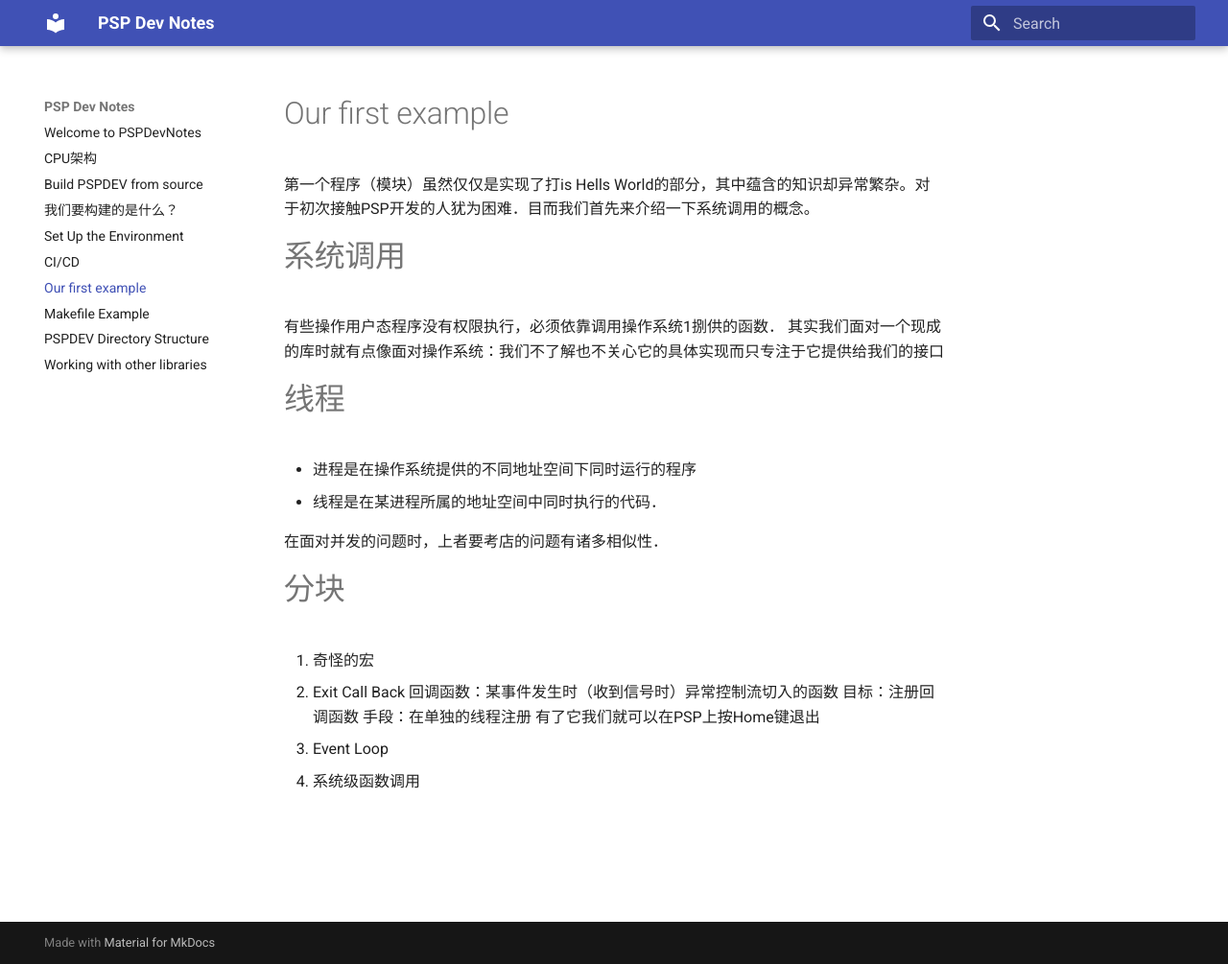
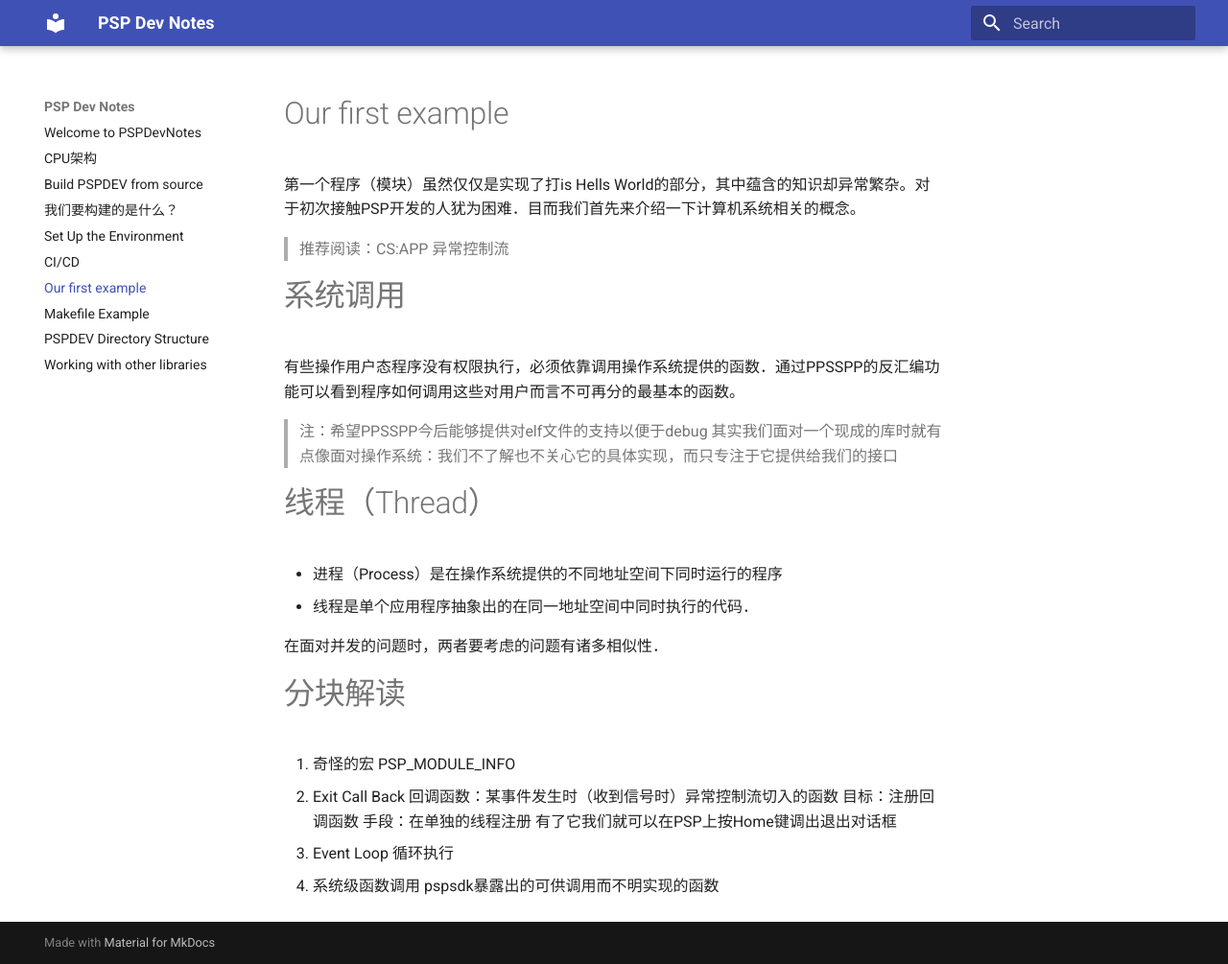
Before and after one commit to xeonliu/PSPDevNote, an MkDocs documentation site: the page built from docs/helloworld.md, in a window 1280 px wide and 1005 px high. Shown: the whole window at 96% size. Built offline with MkDocs 1.6.1 and Material for MkDocs 9.7.7, drawn with Linux system fonts in a browser that asks for light colours.

Commit message:
更新 helloworld.md

```diff
--- a/docs/helloworld.md
+++ b/docs/helloworld.md
@@ -1,21 +1,27 @@
 # Our first example
-第一个程序（模块）虽然仅仅是实现了打is Hells World的部分，其中蕴含的知识却异常繁杂。对于初次接触PSP开发的人犹为困难．目而我们首先来介绍一下系统调用的概念。
+第一个程序（模块）虽然仅仅是实现了打is Hells World的部分，其中蕴含的知识却异常繁杂。对于初次接触PSP开发的人犹为困难．目而我们首先来介绍一下计算机系统相关的概念。
+> 推荐阅读：CS:APP 异常控制流
+
 # 系统调用
-有些操作用户态程序没有权限执行，必须依靠调用操作系统1捌供的函数．
-其实我们面对一个现成的库时就有点像面对操作系统：我们不了解也不关心它的具体实现而只专注于它提供给我们的接口
-# 线程
-+ 进程是在操作系统提供的不同地址空间下同时运行的程序
-+ 线程是在某进程所属的地址空间中同时执行的代码．
+有些操作用户态程序没有权限执行，必须依靠调用操作系统提供的函数．通过PPSSPP的反汇编功能可以看到程序如何调用这些对用户而言不可再分的最基本的函数。
+> 注：希望PPSSPP今后能够提供对elf文件的支持以便于debug
+其实我们面对一个现成的库时就有点像面对操作系统：我们不了解也不关心它的具体实现，而只专注于它提供给我们的接口
+# 线程（Thread）
++ 进程（Process）是在操作系统提供的不同地址空间下同时运行的程序
++ 线程是单个应用程序抽象出的在同一地址空间中同时执行的代码．
 
-在面对并发的问题时，上者要考店的问题有诸多相似性．
+在面对并发的问题时，两者要考虑的问题有诸多相似性．
 
-# 分块
+# 分块解读
 
 1. 奇怪的宏
+PSP_MODULE_INFO
 2. Exit Call Back
 回调函数：某事件发生时（收到信号时）异常控制流切入的函数
 目标：注册回调函数
 手段：在单独的线程注册
-有了它我们就可以在PSP上按Home键退出
+有了它我们就可以在PSP上按Home键调出退出对话框
 3. Event Loop
+循环执行
 4. 系统级函数调用
+pspsdk暴露出的可供调用而不明实现的函数
```
